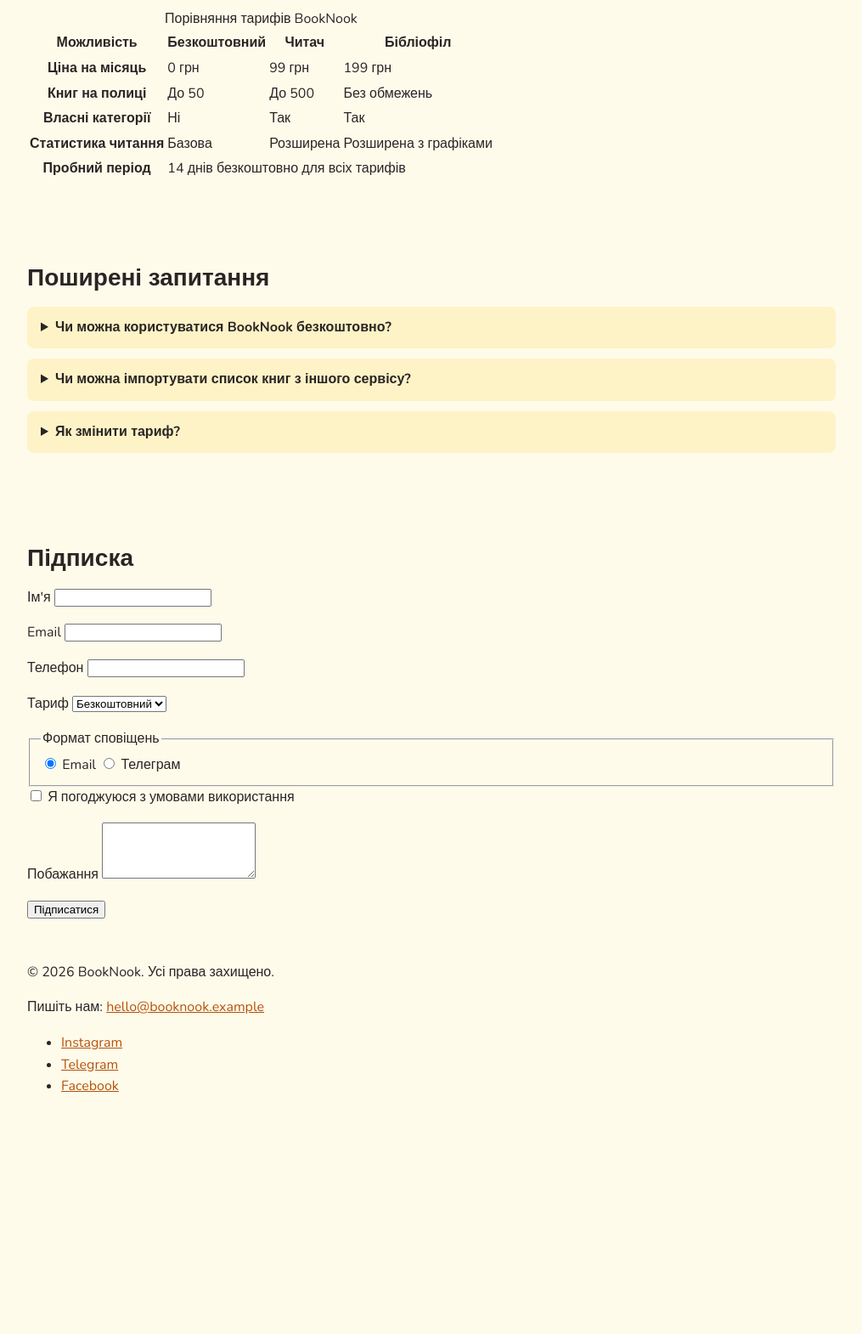
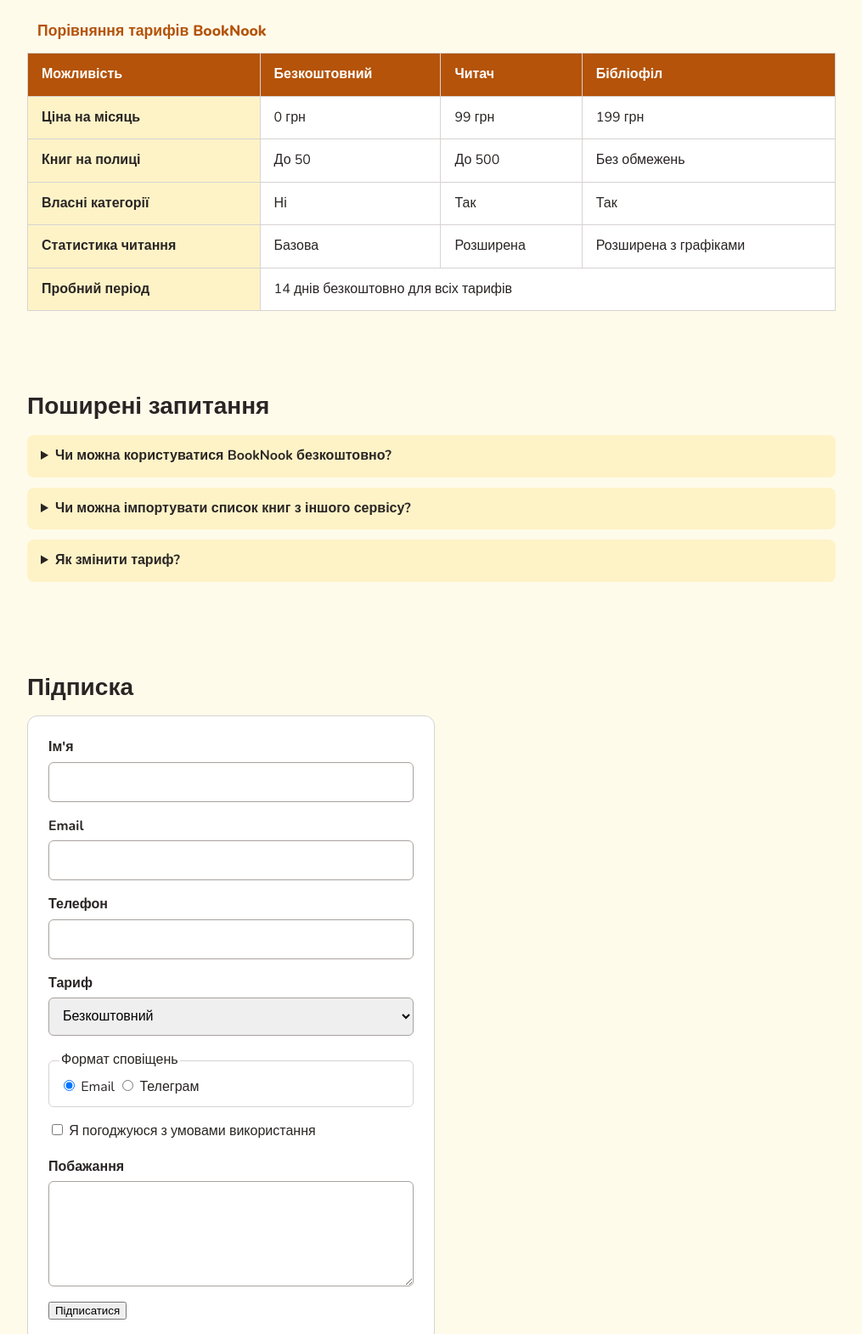
Before and after one commit to kustymenko/my-web-course, a website: page hw-06/index.html in a window 1280 px wide. Shown: the part 1120-2690 px from the top of the page at 85% size, without its empty margins (132-1147 px from the left). Before the commit the page ends 2428 px from the top, so only its background shows below. Drawn offline with nearby package versions, Linux system fonts and the light colour scheme.

Commit message:
Стилізовано таблицю, форму та footer

```diff
--- a/hw-06/style.css
+++ b/hw-06/style.css
@@ -142,3 +142,106 @@ summary {
 details p {
   margin: 0.75rem 0 0;
 }
+
+/* Таблиця тарифів */
+table {
+  width: 100%;
+  border-collapse: collapse;
+  background-color: #ffffff;
+}
+
+caption {
+  padding: 0.75rem;
+  font-size: 1.1rem;
+  font-weight: 800;
+  color: #b45309;
+  text-align: left;
+}
+
+th,
+td {
+  padding: 0.75rem 1rem;
+  border: 1px solid #d6d3d1;
+  text-align: left;
+}
+
+thead th {
+  background-color: #b45309;
+  color: #ffffff;
+}
+
+tbody th {
+  background-color: #fef3c7;
+}
+
+/* Форма: label над полем, однакова ширина полів */
+.signup-form {
+  max-width: 480px;
+  padding: 1.5rem;
+  background-color: #ffffff;
+  border: 1px solid #d6d3d1;
+  border-radius: 12px;
+}
+
+.signup-form label {
+  display: block;
+  margin-bottom: 0.25rem;
+  font-weight: 700;
+}
+
+.signup-form input[type='text'],
+.signup-form input[type='email'],
+.signup-form input[type='tel'],
+.signup-form select,
+.signup-form textarea {
+  display: block;
+  width: 100%;
+  padding: 0.6rem 0.75rem;
+  font: inherit;
+  border: 1px solid #a8a29e;
+  border-radius: 6px;
+}
+
+.signup-form input:focus,
+.signup-form select:focus,
+.signup-form textarea:focus {
+  outline: 2px solid #b45309;
+  border-color: #b45309;
+}
+
+/* Радіо та чекбокс: підпис поруч з полем */
+.signup-form input[type='radio'] + label,
+.signup-form input[type='checkbox'] + label {
+  display: inline;
+  font-weight: 400;
+}
+
+.signup-form fieldset {
+  margin: 0 0 1rem;
+  border: 1px solid #d6d3d1;
+  border-radius: 6px;
+}
+
+/* Footer: темний фон, світлий текст */
+.site-footer {
+  margin-top: 3rem;
+  padding: 2rem 0;
+  background-color: #292524;
+  color: #fef3c7;
+}
+
+.site-footer a {
+  color: #fcd34d;
+}
+
+.site-footer a:hover {
+  color: #ffffff;
+}
+
+.site-footer ul {
+  display: flex;
+  gap: 1.5rem;
+  margin: 0;
+  padding: 0;
+  list-style: none;
+}
```
